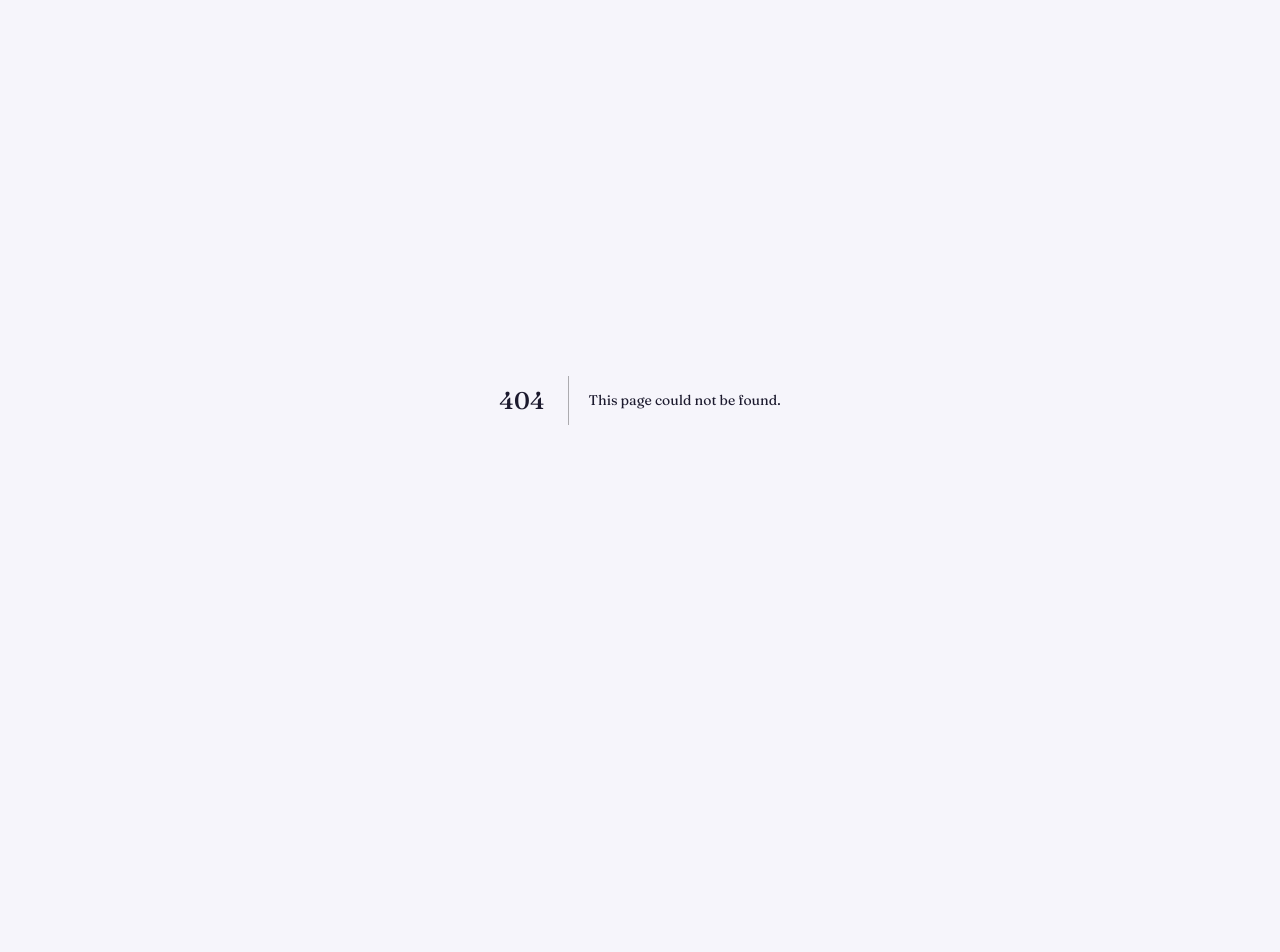
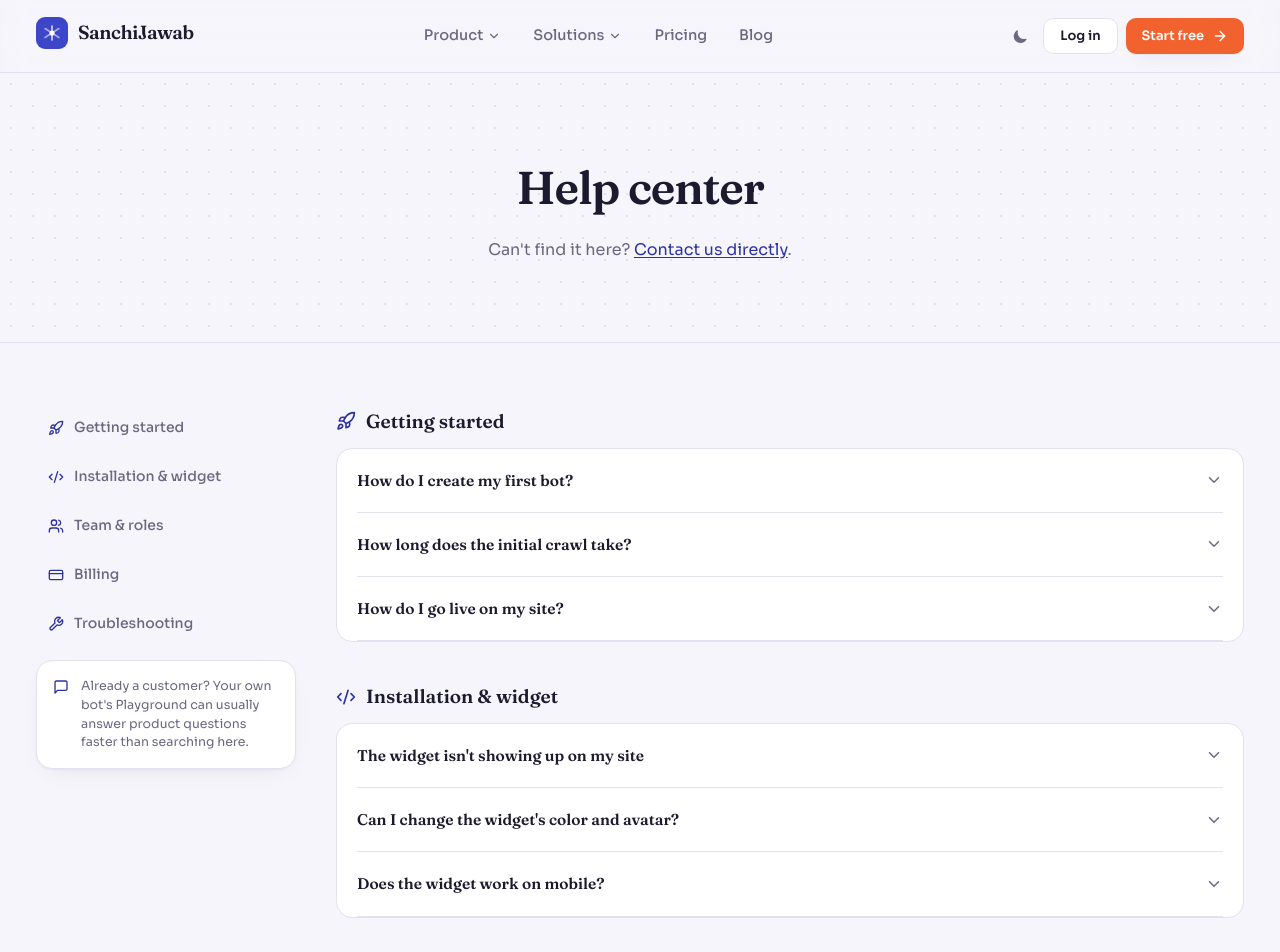
Before and after one commit to sanchiconnect/sc-ai-chatboat, a Next.js app in the folder sanchijawab-admin/: page /help in a window 1280 px wide. Before the commit this address had no page. Shown: the top 952 px of the page. Before the commit the page ends 800 px from the top, so only its background shows below. Built offline with nearby package versions, Linux system fonts and the light colour scheme.

Commit message:
Website: Help center, organized by real product areas

```diff
--- /dev/null
+++ b/sanchijawab-admin/app/help/page.tsx
@@ -0,0 +1,121 @@
+import type { Metadata } from "next";
+import Link from "next/link";
+import { Rocket, CreditCard, Code2, Users, Wrench, MessageSquare } from "lucide-react";
+import { SiteHeader } from "@/components/marketing/site-header";
+import { SiteFooter } from "@/components/marketing/site-footer";
+import { Card } from "@/components/ui/card";
+import { Accordion, AccordionItem, AccordionTrigger, AccordionContent } from "@/components/ui/accordion";
+
+export const metadata: Metadata = {
+  title: "Help center",
+  description: "Getting started, billing, installation, and troubleshooting for SanchiJawab.",
+};
+
+const categories = [
+  {
+    icon: Rocket,
+    title: "Getting started",
+    items: [
+      { q: "How do I create my first bot?", a: "From your dashboard, click \"Create a new bot\", give it a name, then add a knowledge source — either a website URL to crawl or a file to upload — from the Knowledge tab." },
+      { q: "How long does the initial crawl take?", a: "Most sites under 2,000 pages finish in under ten minutes. The bot starts answering from whatever's indexed so far while a larger crawl continues in the background." },
+      { q: "How do I go live on my site?", a: "Once your bot is set up, go to its Install tab and copy the script tag into your site before the closing </body> tag." },
+    ],
+  },
+  {
+    icon: Code2,
+    title: "Installation & widget",
+    items: [
+      { q: "The widget isn't showing up on my site", a: "Confirm the script tag is placed before </body> on every page you want it on, and that your bot's Allowed Domains field (in Bot settings) either is empty or includes the domain you're testing on." },
+      { q: "Can I change the widget's color and avatar?", a: "Yes — from the Widget tab on your bot. Changes apply immediately without re-installing the script." },
+      { q: "Does the widget work on mobile?", a: "Yes, it's responsive by default on both the bottom-right and bottom-left positions." },
+    ],
+  },
+  {
+    icon: Users,
+    title: "Team & roles",
+    items: [
+      { q: "What's the difference between Admin, Agent, and Viewer?", a: "Admins can manage bots, knowledge, and billing. Agents can reply in the inbox and manage knowledge, but not billing or team members. Viewers can see everything but change nothing." },
+      { q: "Someone's invite email never arrived", a: "Check their spam folder first. If it's still missing, go to the Team page and click \"Resend\" next to their pending invite." },
+      { q: "How do I remove someone from my workspace?", a: "On the Team page, click \"Remove\" next to their name. This can't be undone, though you can re-invite them later." },
+    ],
+  },
+  {
+    icon: CreditCard,
+    title: "Billing",
+    items: [
+      { q: "How do I subscribe to a plan?", a: "From the Billing & plan page, click \"Subscribe\" on any plan and complete checkout via Razorpay or Stripe, whichever is available." },
+      { q: "Where do I find my invoices?", a: "Every paid order appears in the Orders & invoices table on the Billing page, with a PDF download for each." },
+      { q: "Can I change plans later?", a: "Yes, any time — subscribe to a different plan the same way, from the Billing page." },
+    ],
+  },
+  {
+    icon: Wrench,
+    title: "Troubleshooting",
+    items: [
+      { q: "The bot gave a wrong or outdated answer", a: "Re-crawl the source from the Knowledge tab if your site has changed, or remove an outdated source entirely if it's no longer accurate." },
+      { q: "A question keeps going unanswered", a: "Check the Overview tab's \"Unanswered questions\" list — add a direct answer from there and the bot will use it going forward." },
+    ],
+  },
+];
+
+export default function HelpPage() {
+  return (
+    <>
+      <SiteHeader />
+      <main>
+        <section className="border-b border-border bg-dot-grid py-16 text-center md:py-20">
+          <div className="container">
+            <h1 className="font-display mx-auto max-w-[20ch] text-[36px] font-semibold tracking-tight text-fg sm:text-[46px]">
+              Help center
+            </h1>
+            <p className="mx-auto mt-4 max-w-[52ch] text-[16px] text-fg-muted">
+              Can&apos;t find it here?{" "}
+              <Link href="/contact" className="text-accent-ink underline underline-offset-2">
+                Contact us directly
+              </Link>
+              .
+            </p>
+          </div>
+        </section>
+
+        <section className="py-16">
+          <div className="container grid grid-cols-1 gap-10 lg:grid-cols-[260px_1fr]">
+            <div className="flex flex-col gap-2">
+              {categories.map((c) => (
+                <div key={c.title} className="flex items-center gap-2.5 rounded-btn px-3 py-2.5 text-[14px] font-medium text-fg-muted">
+                  <c.icon className="h-4 w-4 text-accent-ink" /> {c.title}
+                </div>
+              ))}
+              <Card className="mt-2 flex items-start gap-3 p-4">
+                <MessageSquare className="mt-0.5 h-4 w-4 shrink-0 text-accent-ink" />
+                <p className="text-[12.5px] text-fg-muted">
+                  Already a customer? Your own bot&apos;s Playground can usually answer product questions faster
+                  than searching here.
+                </p>
+              </Card>
+            </div>
+
+            <div className="flex flex-col gap-10">
+              {categories.map((c) => (
+                <div key={c.title} id={c.title.toLowerCase().replace(/[^a-z]+/g, "-")}>
+                  <h2 className="font-display mb-3 flex items-center gap-2.5 text-[19px] font-semibold text-fg">
+                    <c.icon className="h-5 w-5 text-accent-ink" /> {c.title}
+                  </h2>
+                  <Accordion type="single" collapsible className="rounded-xl2 border border-border bg-surface px-5">
+                    {c.items.map((item) => (
+                      <AccordionItem key={item.q} value={item.q}>
+                        <AccordionTrigger>{item.q}</AccordionTrigger>
+                        <AccordionContent>{item.a}</AccordionContent>
+                      </AccordionItem>
+                    ))}
+                  </Accordion>
+                </div>
+              ))}
+            </div>
+          </div>
+        </section>
+      </main>
+      <SiteFooter />
+    </>
+  );
+}
```
